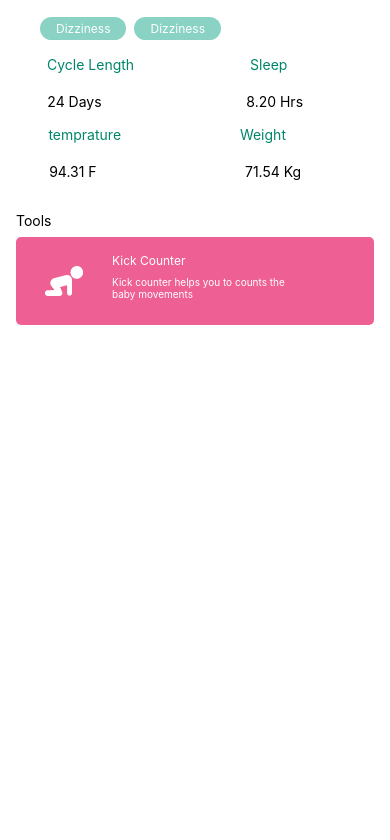
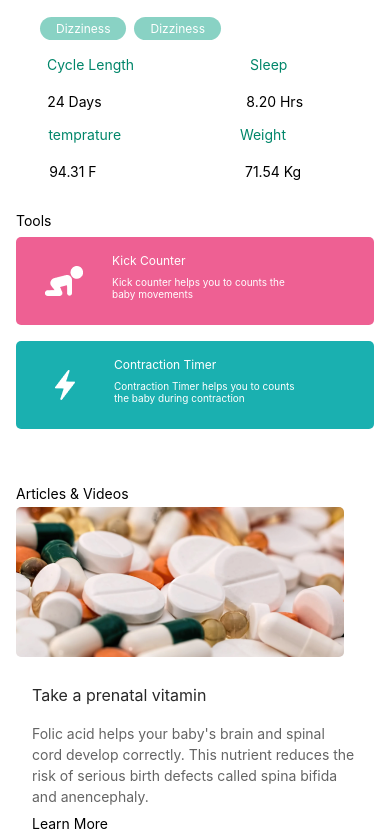
Before and after one commit to mehdieft/babyshop, a React Native app: screen /Dashboard in a window 390 px wide. Shown: the part 849-1689 px from the top of the page. Before the commit the page ends 1198 px from the top, so only its background shows below. Built offline with nearby package versions, Linux system fonts and the light colour scheme.

Commit message:
piloow section complete

```diff
--- a/Screens/Dashboard.js
+++ b/Screens/Dashboard.js
@@ -1,4 +1,4 @@
-import { View, Text, Image, ImageBackground, StyleSheet, ScrollView } from 'react-native'
+import { View, Text, Image, ImageBackground, StyleSheet, ScrollView,Button } from 'react-native'
 import { LinearGradient } from 'expo-linear-gradient';
 import { EvilIcons } from '@expo/vector-icons';
 import Chips from '../components/Chips';
@@ -50,7 +50,7 @@ export default function Dashboard() {
                 </View>
 
                 {/* card is here */}
-                <View style={{ marginHorizontal: 8, backgroundColor: ' #FFFFFF' ,width:'100%'}} elevation={5}>
+                <View style={{ marginHorizontal: 8, backgroundColor: ' #FFFFFF', width: '100%' }} elevation={5}>
                     <View style={{ width: '100%', height: 32, backgroundColor: '#3EB09B', }}>
                         <ImageBackground source={require('../assets/icons/Vector.png')} resizeMode="cover" >
 
@@ -106,9 +106,27 @@ export default function Dashboard() {
                 <Text style={{ marginTop: 32 }}>Tools</Text>
                 <View style={{ marginVertical: 8 }}>
                     <ImageComponent bgColor="#EE6093" header="Kick Counter" content="Kick counter helps you to counts the baby movements">
-                        <Image style={{ width: 38, height: 30, marginVertical: 29,marginHorizontal:29 }} source={require('../assets/icons/doggy.png')} resizeMode="cover" />
+                        <Image style={{ width: 38, height: 30, marginVertical: 29, marginHorizontal: 29 }} source={require('../assets/icons/doggy.png')} resizeMode="cover" />
                     </ImageComponent>
-                    <View></View>
+                    <ImageComponent bgColor="#1AB0B0" header="Contraction Timer" content="Contraction Timer helps you to counts the baby during contraction">
+                        <Image style={{ width: 20, height: 30, marginVertical: 29, marginHorizontal: 39 }} source={require('../assets/icons/voltage.png')} resizeMode="cover" />
+                    </ImageComponent>
+
+                </View>
+                <Text style={{ marginTop: 32 }}>Articles & Videos</Text>
+                <View style={{width:334,height:160,marginTop:5}}>
+                    <Image source={require('../assets/pillow.png')} resizeMode="cover" style={{borderRadius: 5}} />
+                </View>
+                <View>
+                    <Text style={{padding:16,weight:'500',fontSize:16,lineHeight:24,color:'#282828'}}>
+                    Take a prenatal vitamin
+                    </Text>
+                    <Text style={{marginHorizontal:16,weight:'400',fontSize:14,lineHeight:21,color:'#646464'}}>
+                    Folic acid helps your baby's brain and spinal cord develop correctly.
+                    This nutrient reduces the risk of
+                    serious birth defects called spina bifida and anencephaly.
+                    </Text>
+                    <Text style={{marginHorizontal:16,marginVertical:8,color:'#00866'}}>Learn More</Text>
                 </View>
 
 
```
Also changed, not shown: assets/icons/voltage.png (added), assets/pillow.png (added).
